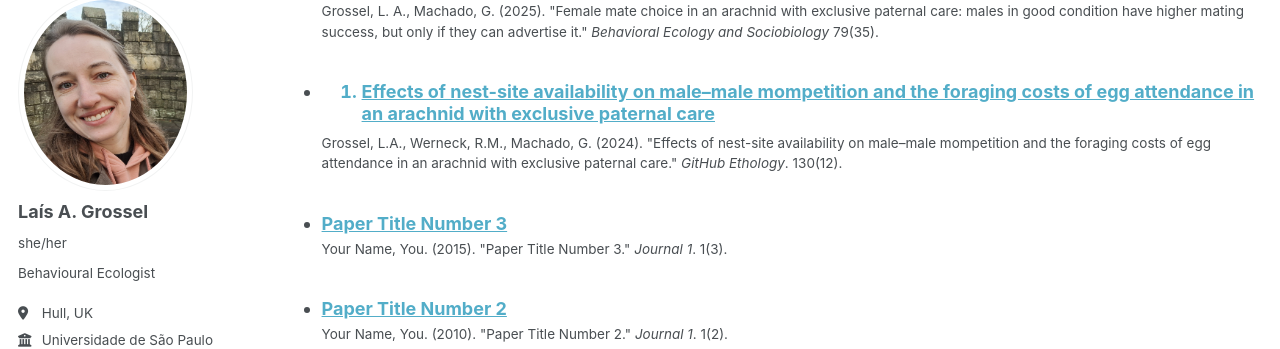
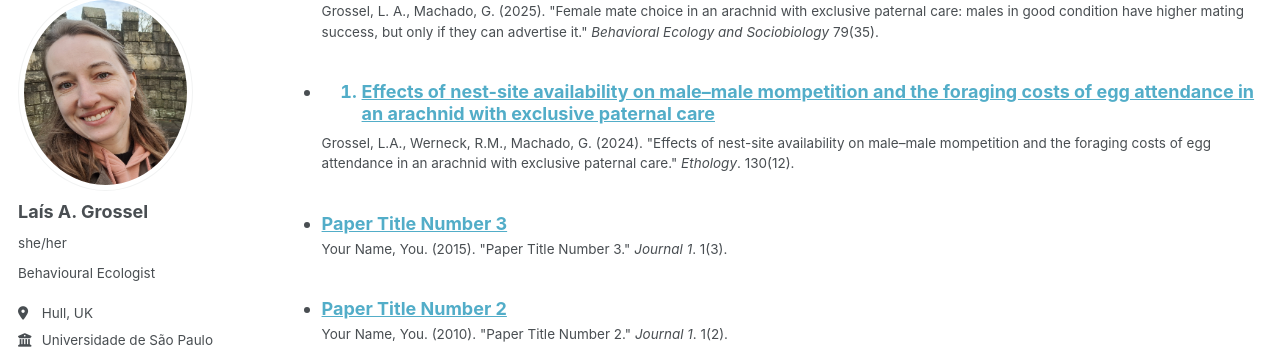
Before and after one commit to laisgrossel/laisgrossel.github.io, a Jekyll site: the page built from _pages/cv.md, in a window 1280 px wide and 900 px high, scrolled down 1224 px. Shown: the part 105-454 px from the top of the window. Built offline with Jekyll 4.4.1, drawn with Linux system fonts in a browser that asks for light colours; some web fonts are replaced.

Commit message:
Update Grossel-et-al._2024.md

```diff
--- a/_publications/Grossel-et-al._2024.md
+++ b/_publications/Grossel-et-al._2024.md
@@ -1,13 +1,13 @@
 ---
 title: "8. Effects of nest-site availability on male–male mompetition and the foraging costs of egg attendance in an arachnid with exclusive paternal care"
 collection: publications
-category: conferences
+category: manuscripts
 permalink: /publication/Grossel-et-al._2024
 excerpt: 'We investigated how nest availability influences male–male competition and foraging costs in the harvestman Magnispina neptunus. Males defend natural cavities as oviposition sites and provide exclusive parental care. Our study found that larger males were more likely to hold nests, and nest opening size influenced nest ownership. Results suggest that prior residency may be more important than body size in nest possession. We highlight the role of external factors, like cavity size, in nest defensibility for resource-defense mating systems.'
 date: 2024-01-01
 venue: 'Ethology'
 paperurl: 'http://laisgrossel.github.io/files/Grossel-et-al._2024.pdf'
-citation: 'Grossel, L.A., Werneck, R.M., Machado, G. (2024). &quot;Effects of nest-site availability on male–male mompetition and the foraging costs of egg attendance in an arachnid with exclusive paternal care.&quot; <i>GitHub Ethology</i>. 130(12).'
+citation: 'Grossel, L.A., Werneck, R.M., Machado, G. (2024). &quot;Effects of nest-site availability on male–male mompetition and the foraging costs of egg attendance in an arachnid with exclusive paternal care.&quot; <i>Ethology</i>. 130(12).'
 ---
 
 The contents above will be part of a list of publications, if the user clicks the link for the publication than the contents of section will be rendered as a full page, allowing you to provide more information about the paper for the reader. When publications are displayed as a single page, the contents of the above "citation" field will automatically be included below this section in a smaller font.
```
